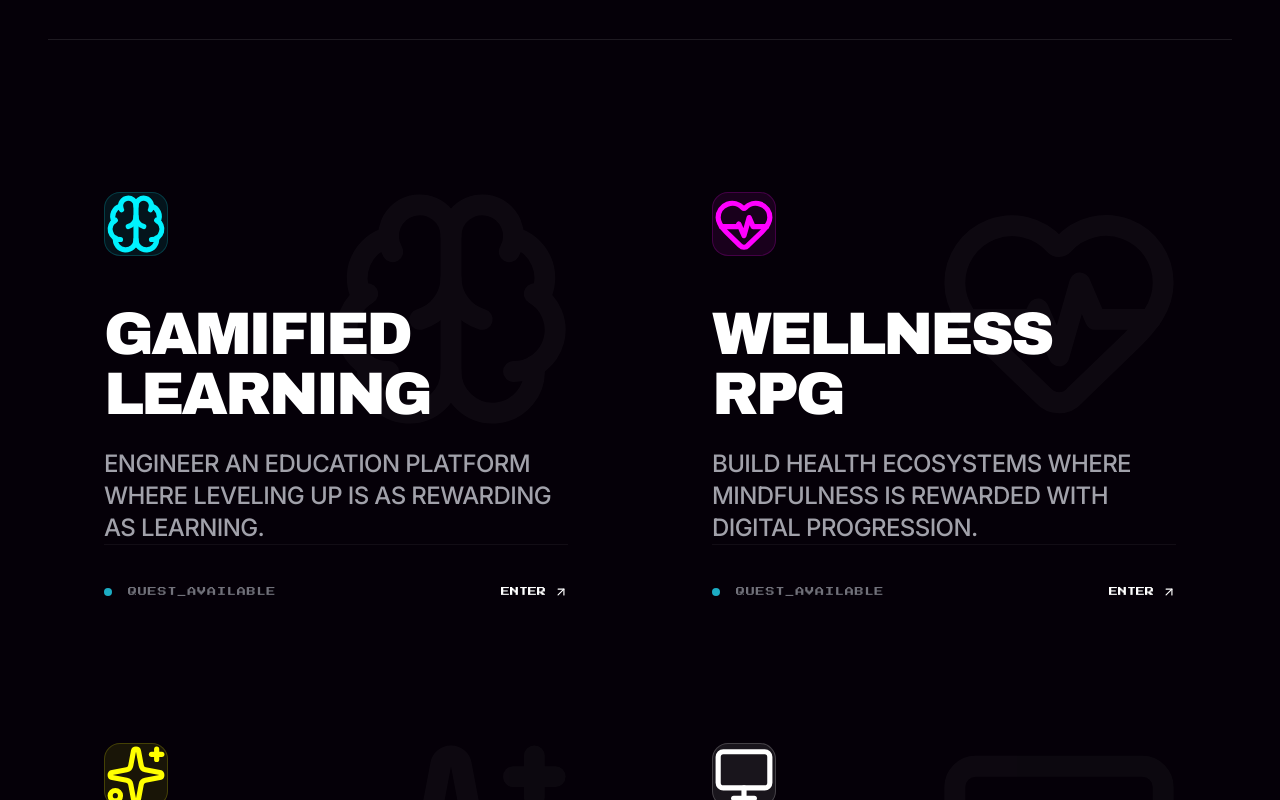
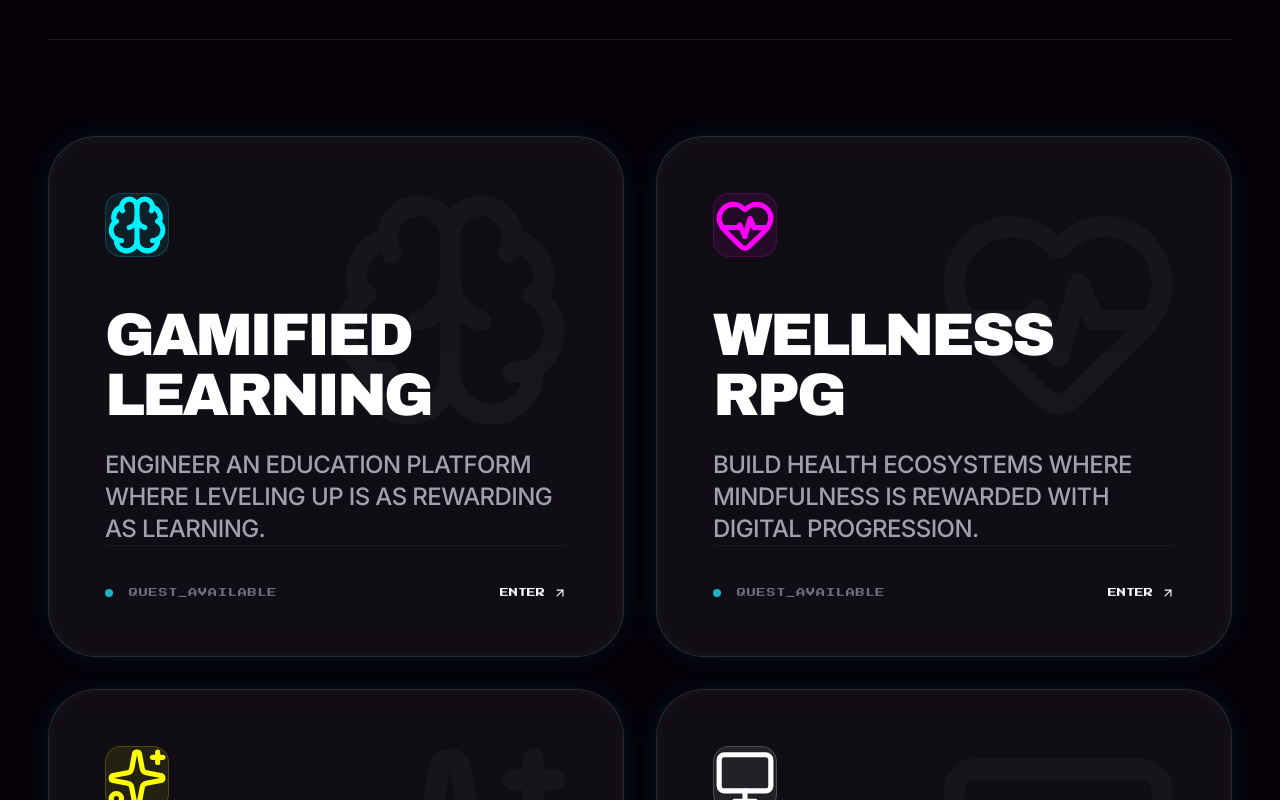
Before and after one commit to Codervrj/pixelverse, a React (Vite) app: page / in a window 1280 px wide. Shown: the part 3120-3920 px from the top of the page. Built offline with nearby package versions, Linux system fonts and the light colour scheme.

Commit message:
animated footer

```diff
--- a/components/Footer.tsx
+++ b/components/Footer.tsx
@@ -1,24 +1,85 @@
-
-import React from 'react';
+import React, { useState } from 'react';
+import { motion } from 'framer-motion';
 
 const Footer: React.FC = () => {
+  const [mouse, setMouse] = useState({ x: 0, y: 0 });
+
+  const handleMove = (e: React.MouseEvent<HTMLDivElement>) => {
+    const rect = e.currentTarget.getBoundingClientRect();
+
+    setMouse({
+      x: e.clientX - rect.left,
+      y: e.clientY - rect.top
+    });
+  };
+
   return (
-    <footer className="bg-black text-white py-16 px-6 md:px-10 border-t-4 border-pink-theme/30 text-center">
-      <h2 className="text-3xl font-archivo tracking-tighter mb-8">PIXELVERSE</h2>
+    <footer
+      onMouseMove={handleMove}
+      className="relative bg-black text-white py-16 px-6 md:px-10 border-t-4 border-pink-theme/30 text-center overflow-hidden"
+    >
+
+      {/* ===== CYAN CURSOR GLOW ===== */}
+      <motion.div
+        animate={{
+          left: mouse.x,
+          top: mouse.y
+        }}
+        transition={{ type: "spring", stiffness: 80, damping: 25 }}
+        className="absolute w-[450px] h-[450px] pointer-events-none"
+        style={{
+          background:
+            "radial-gradient(circle, rgba(0,255,255,0.35) 0%, transparent 70%)",
+          filter: "blur(80px)",
+          transform: "translate(-50%, -50%)"
+        }}
+      />
+
+      {/* ===== PINK TRAILING GLOW ===== */}
+      <motion.div
+        animate={{
+          left: mouse.x,
+          top: mouse.y
+        }}
+        transition={{ type: "spring", stiffness: 40, damping: 35 }}
+        className="absolute w-[450px] h-[450px] pointer-events-none"
+        style={{
+          background:
+            "radial-gradient(circle, rgba(255,0,255,0.25) 0%, transparent 70%)",
+          filter: "blur(100px)",
+          transform: "translate(-50%, -50%)"
+        }}
+      />
+
+      {/* DARK OVERLAY FOR READABILITY */}
+      <div className="absolute inset-0 bg-black/55 pointer-events-none" />
+
+      {/* ===== CONTENT ===== */}
+      <div className="relative z-10">
+
+        <h2 className="text-3xl font-archivo tracking-tighter mb-8">
+          PIXELVERSE
+        </h2>
+
         <div className="flex justify-center gap-8 mb-8">
           <div className="w-8 h-8 bg-zinc-800 flex items-center justify-center hover:bg-pink-theme transition-colors cursor-pointer">
             <span className="text-[10px] font-pixel">IG</span>
           </div>
+
           <div className="w-8 h-8 bg-zinc-800 flex items-center justify-center hover:bg-cyan-400 transition-colors cursor-pointer">
             <span className="text-[10px] font-pixel">LI</span>
           </div>
+
           <div className="w-8 h-8 bg-zinc-800 flex items-center justify-center hover:bg-yellow-theme transition-colors cursor-pointer">
             <span className="text-[10px] font-pixel">TW</span>
           </div>
         </div>
+
         <p className="text-zinc-500 font-pixel text-[10px] uppercase tracking-widest">
           © 2025 PIXELVERSE. ALL RIGHTS RESERVED.
         </p>
+
+      </div>
     </footer>
   );
 };
--- a/index.html
+++ b/index.html
@@ -16,6 +16,9 @@
             --neon-yellow: #ffff00;
             --deep-purple: #050008;
         }
+        html {
+            scroll-behavior: smooth;
+        }
         body {
             font-family: 'Inter', sans-serif;
             background-color: var(--deep-purple);
@@ -24,8 +27,70 @@
             margin: 0;
             cursor: none; /* Custom cursor in React */
         }
+        /* =====================
+   GLASSMORPHISM SYSTEM
+===================== */
+
+.glass-panel {
+    background: rgba(255, 255, 255, 0.05);
+    backdrop-filter: blur(14px);
+    -webkit-backdrop-filter: blur(14px);
+    border: 1px solid rgba(255, 255, 255, 0.12);
+    border-radius: 20px;
+    box-shadow:
+        0 0 25px rgba(0, 242, 255, 0.08),
+        inset 0 0 15px rgba(255, 255, 255, 0.04);
+}
+
+.glass-hover {
+    transition: all 0.35s ease;
+}
+
+.glass-hover:hover {
+    transform: translateY(-6px);
+    box-shadow:
+        0 0 40px rgba(0, 242, 255, 0.25),
+        0 0 60px rgba(255, 0, 255, 0.15);
+}
+
+.section-wrapper {
+    position: relative;
+    padding: 6rem 1.5rem;
+    max-width: 1200px;
+    margin: auto;
+}
         .font-archivo { font-family: 'Archivo Black', sans-serif; }
         .font-pixel { font-family: 'Press Start 2P', cursive; }
+
+        /* Button smooth transitions */
+        button, a {
+            transition: all 0.3s cubic-bezier(0.22, 1, 0.36, 1);
+        }
+
+        /* Smooth scroll for links */
+        *:focus-visible {
+            outline: 2px solid var(--neon-cyan);
+            outline-offset: 2px;
+        }
+
+        /* Enhanced scrollbar */
+        ::-webkit-scrollbar {
+            width: 10px;
+        }
+
+        ::-webkit-scrollbar-track {
+            background: rgba(255, 255, 255, 0.05);
+        }
+
+        ::-webkit-scrollbar-thumb {
+            background: rgba(0, 242, 255, 0.4);
+            border-radius: 10px;
+        }
+
+        ::-webkit-scrollbar-thumb:hover {
+            background: rgba(0, 242, 255, 0.7);
+            box-shadow: 0 0 20px rgba(0, 242, 255, 0.4);
+        }
 
         /* CRT & Cinematic Overlay */
         .cinematic-overlay {
@@ -39,7 +104,34 @@
                 linear-gradient(90deg, rgba(255, 0, 0, 0.03), rgba(0, 255, 0, 0.01), rgba(0, 0, 255, 0.03));
             background-size: 100% 100%, 100% 4px, 3px 100%;
         }
+        .glass-panel {
+    background: rgba(255, 255, 255, 0.05);
+    backdrop-filter: blur(14px);
+    -webkit-backdrop-filter: blur(14px);
+    border: 1px solid rgba(255, 255, 255, 0.12);
+    border-radius: 20px;
+    box-shadow:
+        0 0 25px rgba(0, 242, 255, 0.08),
+        inset 0 0 15px rgba(255, 255, 255, 0.04);
+}
 
+.glass-hover {
+    transition: all 0.35s ease;
+}
+
+.glass-hover:hover {
+    transform: translateY(-6px);
+    box-shadow:
+        0 0 40px rgba(0, 242, 255, 0.25),
+        0 0 60px rgba(255, 0, 255, 0.15);
+}
+
+.section-wrapper {
+    position: relative;
+    padding: 6rem 1.5rem;
+    max-width: 1200px;
+    margin: auto;
+}
         /* Starfield Warp Effect */
         .starfield {
             position: fixed;
@@ -103,7 +195,45 @@
             z-index: 10000;
             transform: translate(-50%, -50%);
             mix-blend-mode: difference;
+
         }
+        @keyframes pixelSweep {
+  0% {
+    background-position: -200% 0;
+  }
+  100% {
+    background-position: 200% 0;
+  }
+}
+
+@keyframes footerGlowMove {
+  0% {
+    transform: translateX(-20%) translateY(0);
+  }
+  50% {
+    transform: translateX(20%) translateY(-10%);
+  }
+  100% {
+    transform: translateX(-20%) translateY(0);
+  }
+}
+
+.footer-glow-bg::before,
+.footer-glow-bg::after {
+  content: "";
+  position: absolute;
+  width: 600px;
+  height: 600px;
+  background: radial-gradient(circle, rgba(0,255,255,0.25) 0%, transparent 70%);
+  filter: blur(80px);
+  animation: footerGlowMove 18s ease-in-out infinite;
+}
+
+.footer-glow-bg::after {
+  left: 60%;
+  top: 40%;
+  animation-delay: 6s;
+}
     </style>
 <script type="importmap">
 {
```
Lines whose indentation alone changed are shown as unchanged.
